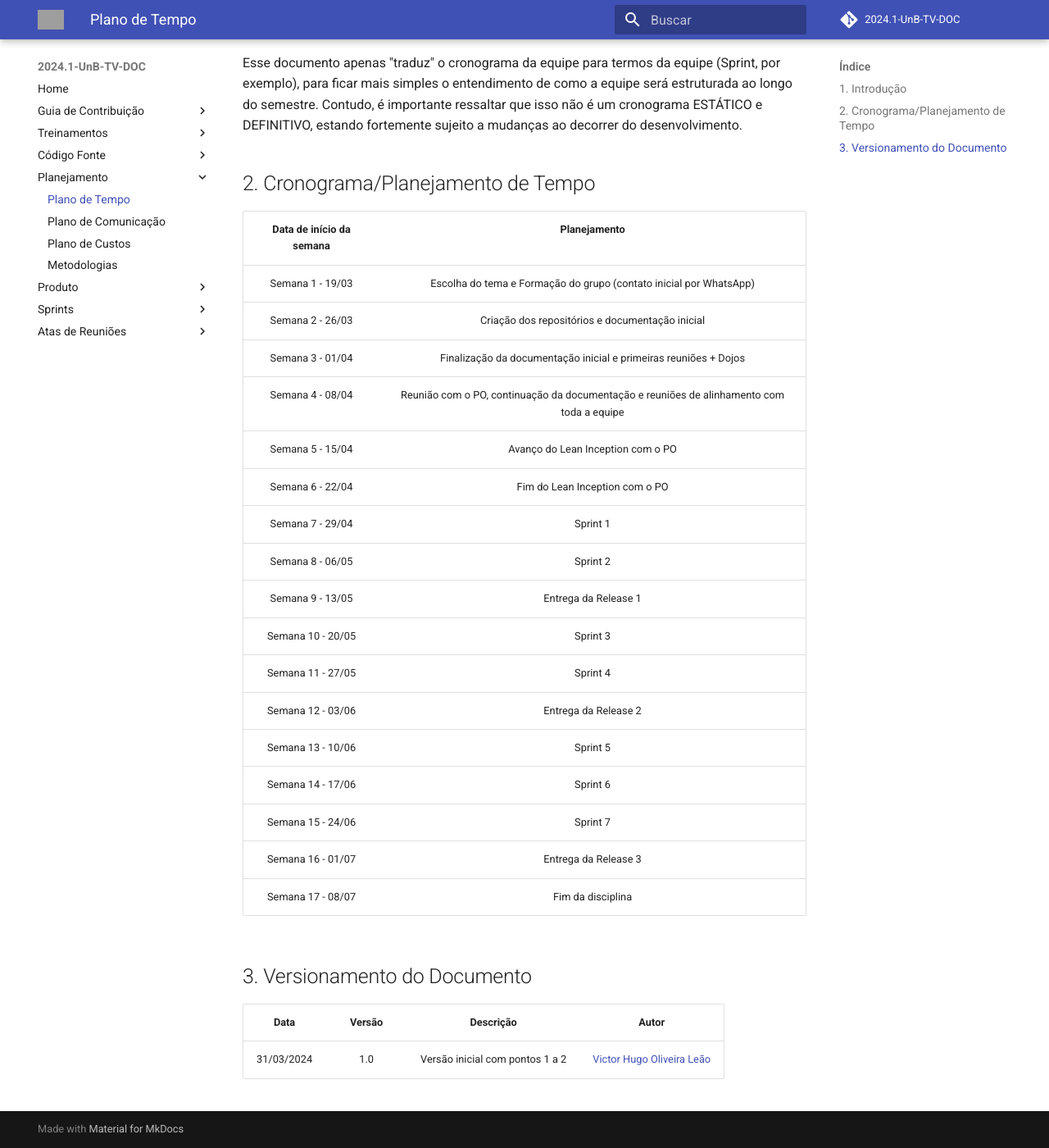
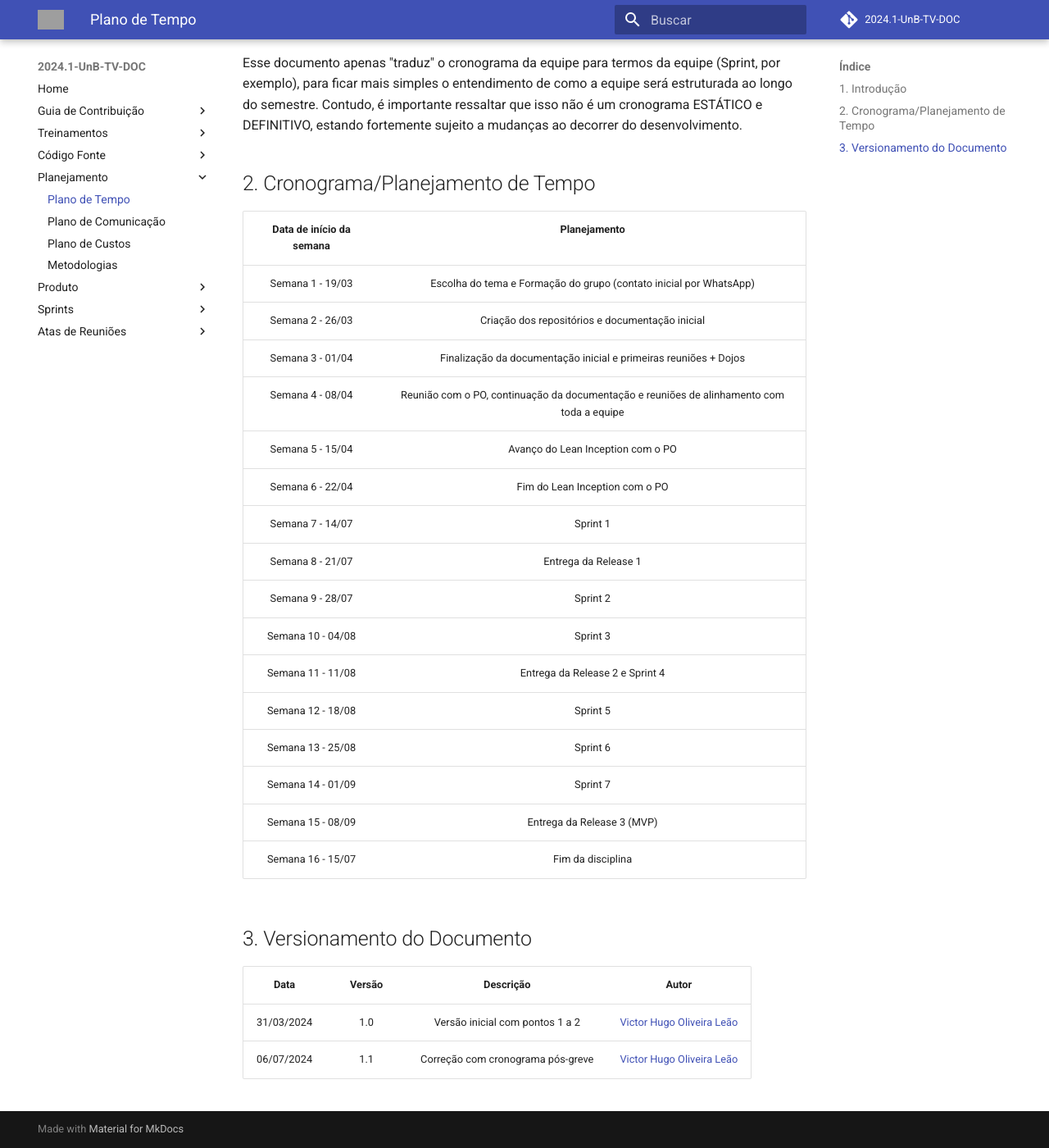
Before and after one commit to fga-eps-mds/2024.1-UnB-TV-DOC, an MkDocs documentation site: the page built from docs/planejamento/PlanejamentoTempo.md, in a window 1280 px wide and 1400 px high, scrolled down 167 px. Shown: the whole window at 82% size. Built offline with MkDocs 1.6.1 and Material for MkDocs 9.7.7, drawn with Linux system fonts in a browser that asks for light colours; comment, search, counter and statistics services are not loaded; grey boxes are pictures that could not be loaded.

Commit message:
Update PlanejamentoTempo.md

```diff
--- a/docs/planejamento/PlanejamentoTempo.md
+++ b/docs/planejamento/PlanejamentoTempo.md
@@ -14,20 +14,20 @@ Esse documento apenas "traduz" o cronograma da equipe para termos da equipe (Spr
 | Semana 4 - 08/04 | Reunião com o PO, continuação da documentação e reuniões de alinhamento com toda a equipe |
 | Semana 5 - 15/04 | Avanço do Lean Inception com o PO |
 | Semana 6 - 22/04 | Fim do Lean Inception com o PO |
-| Semana 7 - 29/04 | Sprint 1 |
-| Semana 8 - 06/05 | Sprint 2 |
-| Semana 9 - 13/05 | Entrega da Release 1 |
-| Semana 10 - 20/05 | Sprint 3 |
-| Semana 11 - 27/05 | Sprint 4 |
-| Semana 12 - 03/06 | Entrega da Release 2 |
-| Semana 13 - 10/06 | Sprint 5 |
-| Semana 14 - 17/06 | Sprint 6 |
-| Semana 15 - 24/06 | Sprint 7 |
-| Semana 16 - 01/07 | Entrega da Release 3 |
-| Semana 17 - 08/07 | Fim da disciplina |
+| Semana 7 - 14/07 | Sprint 1 |
+| Semana 8 - 21/07 | Entrega da Release 1 |
+| Semana 9 - 28/07 | Sprint 2 |
+| Semana 10 - 04/08 | Sprint 3 |
+| Semana 11 - 11/08 | Entrega da Release 2 e Sprint 4 |
+| Semana 12 - 18/08 | Sprint 5 |
+| Semana 13 - 25/08 | Sprint 6 |
+| Semana 14 - 01/09 | Sprint 7 |
+| Semana 15 - 08/09 | Entrega da Release 3 (MVP) |
+| Semana 16 - 15/07 | Fim da disciplina |
 
 ## 3. Versionamento do Documento
 
 | Data | Versão | Descrição | Autor |
 | :-----: | :-------------: | :---------------: | :-: |
 | 31/03/2024 | 1.0 | Versão inicial com pontos 1 a 2 | [Victor Hugo Oliveira Leão](https://github.com/victorleaoo) |
+| 06/07/2024 | 1.1 | Correção com cronograma pós-greve | [Victor Hugo Oliveira Leão](https://github.com/victorleaoo) |
```
